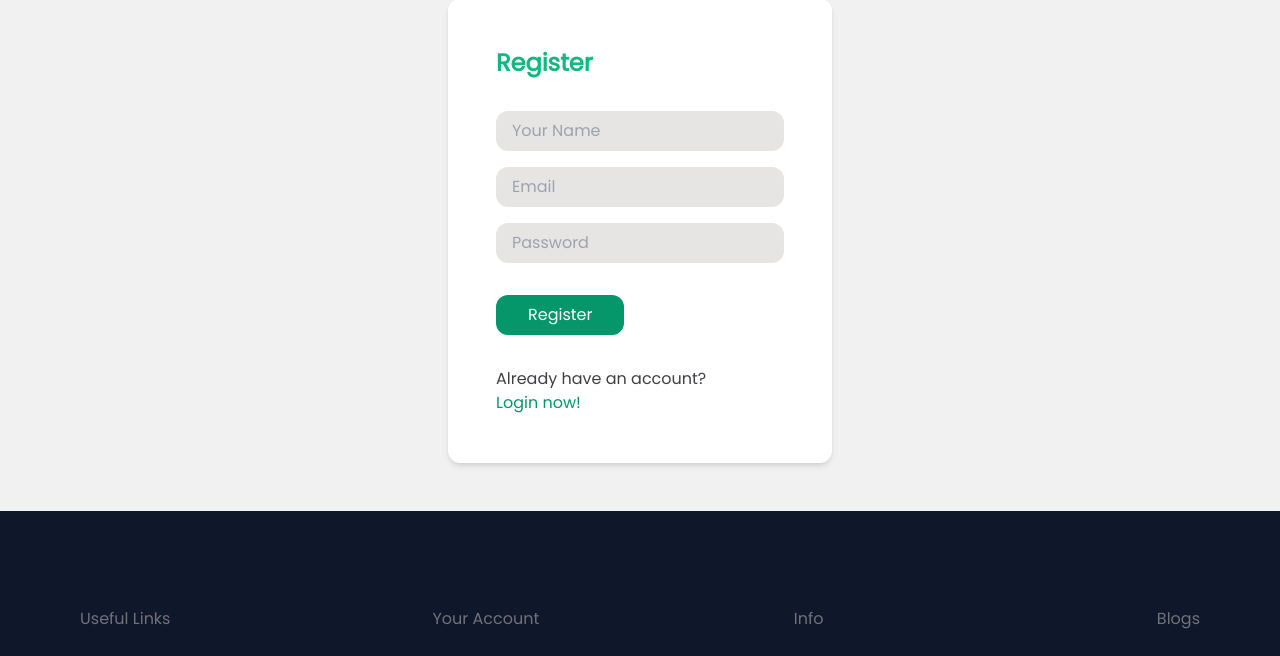
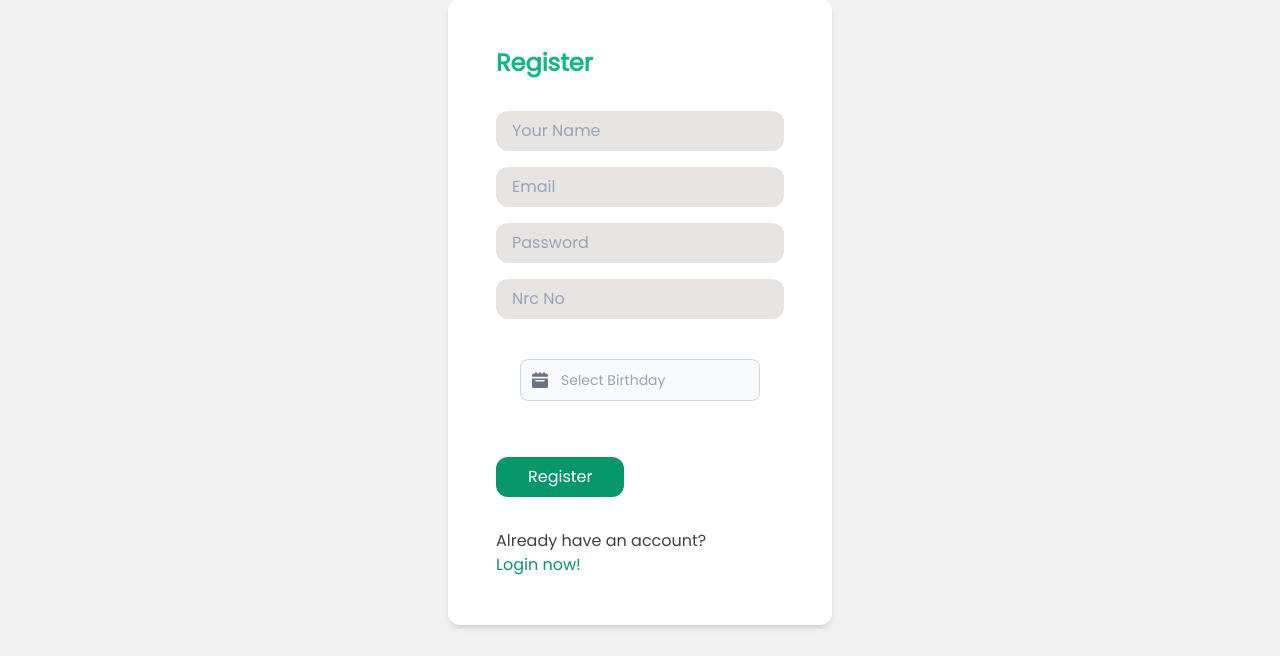
Before and after one commit to KyawKoKoTun/travel-website, a Flask app: page /register in a window 1280 px wide. Shown: the part 257-913 px from the top of the page. Run offline with Flask 2, Linux system fonts and the light colour scheme; data that the repository does not hold is empty; some libraries are stand-ins or nearby versions.

Commit message:
nrc and birthday

```diff
--- a/copy_db.py
+++ b/copy_db.py
@@ -42,6 +42,7 @@ try:
 
         # Insert the data from the SQLite table into the corresponding table in the MySQL database
         # Assuming the table structure is the same, if not, modify the insert query accordingly
+
         for row in rows:
             insert_query = f"INSERT INTO {table_name} VALUES ({','.join(['%s']*len(row))})"
             mysql_cursor.execute(insert_query, row)
--- a/models.py
+++ b/models.py
@@ -21,12 +21,14 @@ class User(db.Model, Query):
     name = db.Column(db.String(50))
     email = db.Column(db.String(100), unique=True)
     password = db.Column(db.String(100))
+    nrc = db.Column(db.String(255))
+    birthday = db.Column(db.String(100))
     bookings = db.relationship('Booking', backref='user', lazy=True)
     token = db.Column(db.String(100), unique=True)
     comments = db.relationship('Comment', backref='user', lazy=True)
 
     def __repr__(self):
-        return self.email
+        return f"{self.name} - {self.nrc} - {self.birthday}"
 
 
 class Place(db.Model, Query):
--- a/templates/register.html
+++ b/templates/register.html
@@ -5,6 +5,18 @@
         <input class="block rounded-xl border-0 w-full mb-4 px-4 py-2 bg-stone-200" type="text" placeholder="Your Name" name="name" required>
         <input class="block rounded-xl border-0 w-full mb-4 px-4 py-2 bg-stone-200" type="text" placeholder="Email" name="email" required>
         <input class="block rounded-xl border-0 w-full mb-4 px-4 py-2 bg-stone-200" type="password" placeholder="Password" name="password" required>
+        <input class="block rounded-xl border-0 w-full mb-4 px-4 py-2 bg-stone-200" type="text" placeholder="Nrc No" name="nrc" required>
+        <div class="p-6 space-y-6 w-fit mx-auto">
+            <div class="relative max-w-sm">
+                <div class="absolute inset-y-0 left-0 flex items-center pl-3 pointer-events-none">
+                    <svg class="w-4 h-4 text-gray-500 dark:text-gray-400" aria-hidden="true" xmlns="http://www.w3.org/2000/svg" fill="currentColor" viewBox="0 0 20 20">
+                      <path d="M20 4a2 2 0 0 0-2-2h-2V1a1 1 0 0 0-2 0v1h-3V1a1 1 0 0 0-2 0v1H6V1a1 1 0 0 0-2 0v1H2a2 2 0 0 0-2 2v2h20V4ZM0 18a2 2 0 0 0 2 2h16a2 2 0 0 0 2-2V8H0v10Zm5-8h10a1 1 0 0 1 0 2H5a1 1 0 0 1 0-2Z"/>
+                    </svg>
+                </div>
+                <input datepicker datepicker-autohide type="text" class="bg-gray-50 border border-gray-300 text-gray-900 text-sm rounded-lg focus:ring-blue-500 focus:border-blue-500 block w-full pl-10 p-2.5  dark:bg-gray-700 dark:border-gray-600 dark:placeholder-gray-400 dark:text-white dark:focus:ring-blue-500 dark:focus:border-blue-500"
+                    placeholder="Select Birthday" id="date" name="date" required>
+            </div>
+        </div>
         <button class="rounded-xl block mt-8 bg-emerald-600 hover:bg-emerald-400 px-8 py-2 text-white ">Register</button> {% if message %}
         <div class="mt-4 px-8 py-2 rounded-xl bg-red-100 text-red-600">
             <p>{{message}} <span class="fa fa-warning"></span></p>
--- a/views.py
+++ b/views.py
@@ -147,6 +147,8 @@ def register():
     else:
         name = request.form['name']
         email = request.form['email']
+        date = request.form['date']
+        nrc = request.form['nrc']
         password = request.form['password']
         user = User.queryOne(email=email)
         if not user:
@@ -154,7 +156,7 @@ def register():
                 if len(password) > 4:
                     token = generate_sha256_hash(email)
                     user = User(name=name, email=email,
-                                password=generate_sha256_hash(password), token=token)
+                                password=generate_sha256_hash(password), token=token, birthday=date, nrc=nrc)
                     db.session.add(user)
                     db.session.commit()
                     session['token'] = token
```
Also changed, not shown: admin.py (+16 -1 lines), static/app.js (+1 -7 lines), 1 other file.
